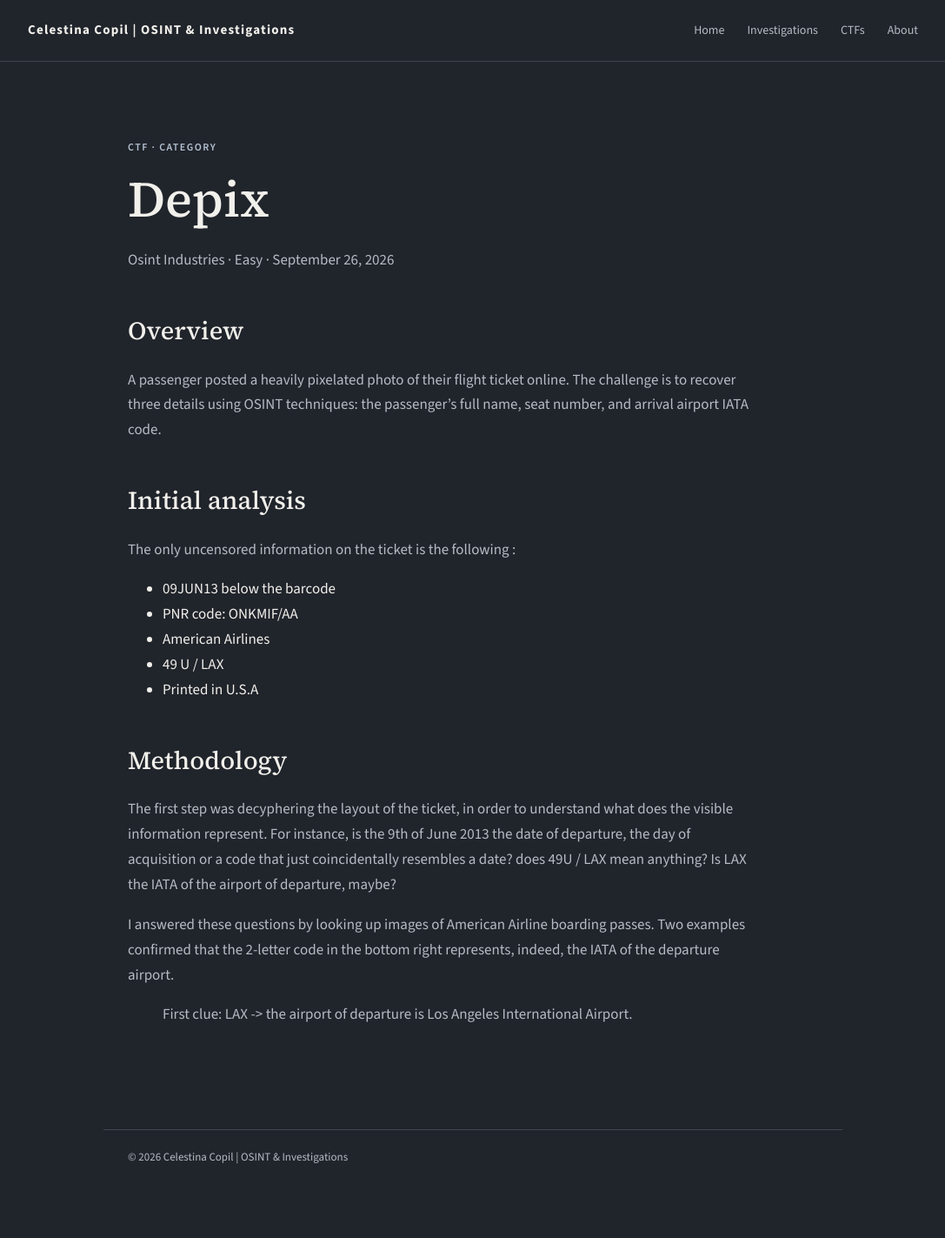
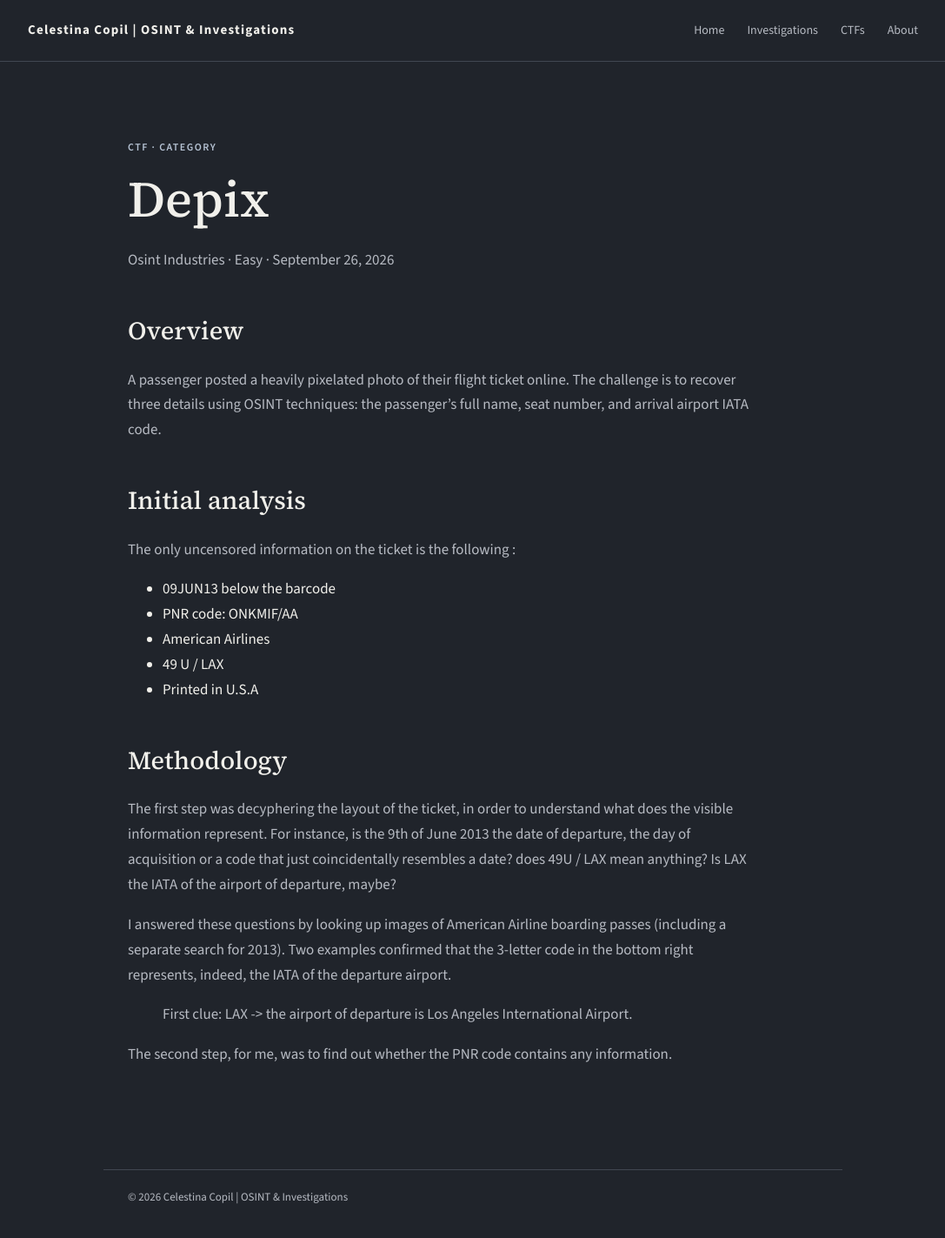
Before and after one commit to celestinacopil/osint-portfolio, a Jekyll site: the page built from ctfs/depix.md, in a window 1280 px wide. Shown: the whole page at 87% size, without its empty margins (96-1183 px from the left). Built offline with Jekyll 4.4.1, drawn with Linux system fonts in a browser that asks for light colours; before the commit the page ends 1377 px from its top, so only the background shows below that.

Commit message:
Update depix.md

```diff
--- a/ctfs/depix.md
+++ b/ctfs/depix.md
@@ -28,7 +28,8 @@ The first step was decyphering the layout of the ticket, in order to understand
 is the 9th of June 2013 the date of departure, the day of acquisition or a code that just coincidentally resembles a date? does 49U / LAX mean anything?
 Is LAX the IATA of the airport of departure, maybe?
 
-I answered these questions by looking up images of American Airline boarding passes. Two examples confirmed that the 2-letter code in the bottom right
-represents, indeed, the IATA of the departure airport.
+I answered these questions by looking up images of American Airline boarding passes (including a separate search for 2013). Two examples confirmed that the 3-letter code in the bottom right represents, indeed, the IATA of the departure airport.
 
-> First clue: LAX -> the airport of departure is Los Angeles International Airport.
+>First clue: LAX -> the airport of departure is Los Angeles International Airport.
+
+The second step, for me, was to find out whether the PNR code contains any information.
```
